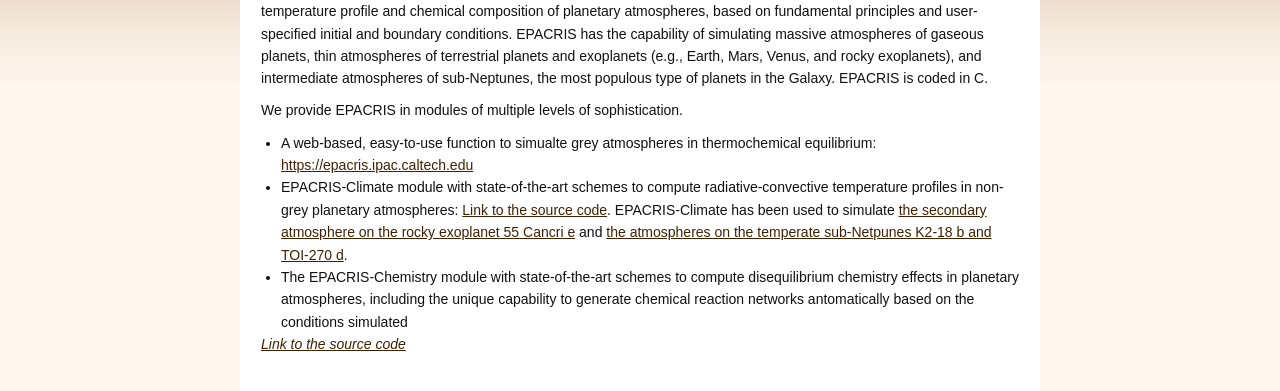
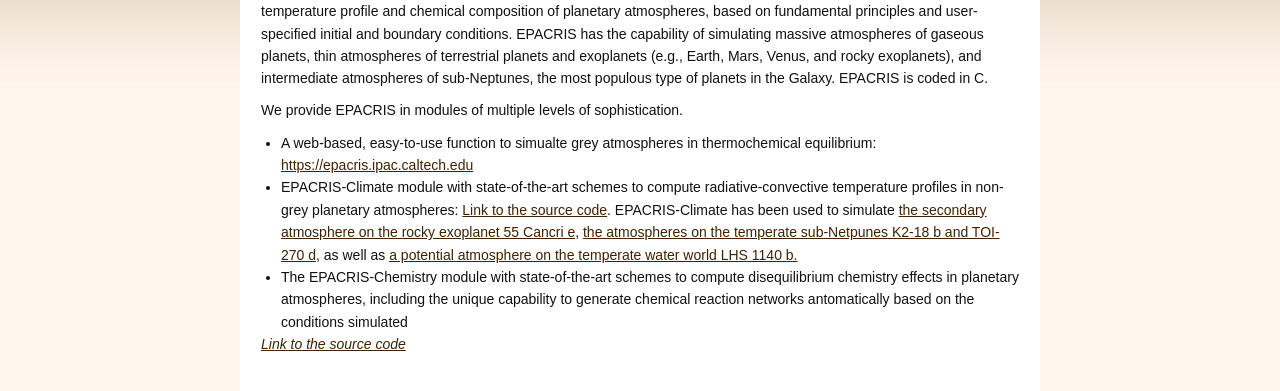
Before and after one commit to renyuplanet/renyuplanet.github.io, a plain HTML site: page code.html in a window 1280 px wide. Shown: the part 318-709 px from the top of the page. Drawn offline with nearby package versions, Linux system fonts and the light colour scheme.

Commit message:
Update code.html

```diff
--- a/code.html
+++ b/code.html
@@ -58,7 +58,7 @@
 <p class="MsoNormal"><span style="font-size: 14px; font-family: Arial;">We provide EPACRIS in modules of multiple levels of sophistication.</span></p>
 <ul>
 	<li><span style="font-size: 14px; font-family: Arial;">A web-based, easy-to-use function to simualte grey atmospheres in thermochemical equilibrium: <a href="https://epacris.ipac.caltech.edu" target="_blank">https://epacris.ipac.caltech.edu</a></span></li>
-	<li><span style="font-size: 14px; font-family: Arial;">EPACRIS-Climate module with state-of-the-art schemes to compute radiative-convective temperature profiles in non-grey planetary atmospheres: <a href="https://github.com/renyuplanet/EPACRIS" target="_blank">Link to the source code</a>. EPACRIS-Climate has been used to simulate <a href="hu2024nature.pdf" target="_blank">the secondary atmosphere on the rocky exoplanet 55 Cancri e</a> and <a href="yang2024apjl.pdf" target="_blank">the atmospheres on the temperate sub-Netpunes K2-18 b and TOI-270 d</a>. </span></li>
+	<li><span style="font-size: 14px; font-family: Arial;">EPACRIS-Climate module with state-of-the-art schemes to compute radiative-convective temperature profiles in non-grey planetary atmospheres: <a href="https://github.com/renyuplanet/EPACRIS" target="_blank">Link to the source code</a>. EPACRIS-Climate has been used to simulate <a href="hu2024nature.pdf" target="_blank">the secondary atmosphere on the rocky exoplanet 55 Cancri e</a>, <a href="yang2024apjl.pdf" target="_blank">the atmospheres on the temperate sub-Netpunes K2-18 b and TOI-270 d</a>, as well as <a href="damiano2024apjl.pdf" target="_blank">a potential atmosphere on the temperate water world LHS 1140 b.</a></span></li>
 	<li><span style="font-size: 14px; font-family: Arial;">The EPACRIS-Chemistry module with state-of-the-art schemes to compute disequilibrium chemistry effects in planetary atmospheres, including the unique capability to generate chemical reaction networks antomatically based on the conditions simulated</span></li>
 </ul>
                                             <p><em><span style="color: rgb(9, 9, 9); font-size: 14px; font-family: Arial;"><a href="https://github.com/renyuplanet/EPACRIS" target="_blank">Link to the source code</a></span></em></p>
```
